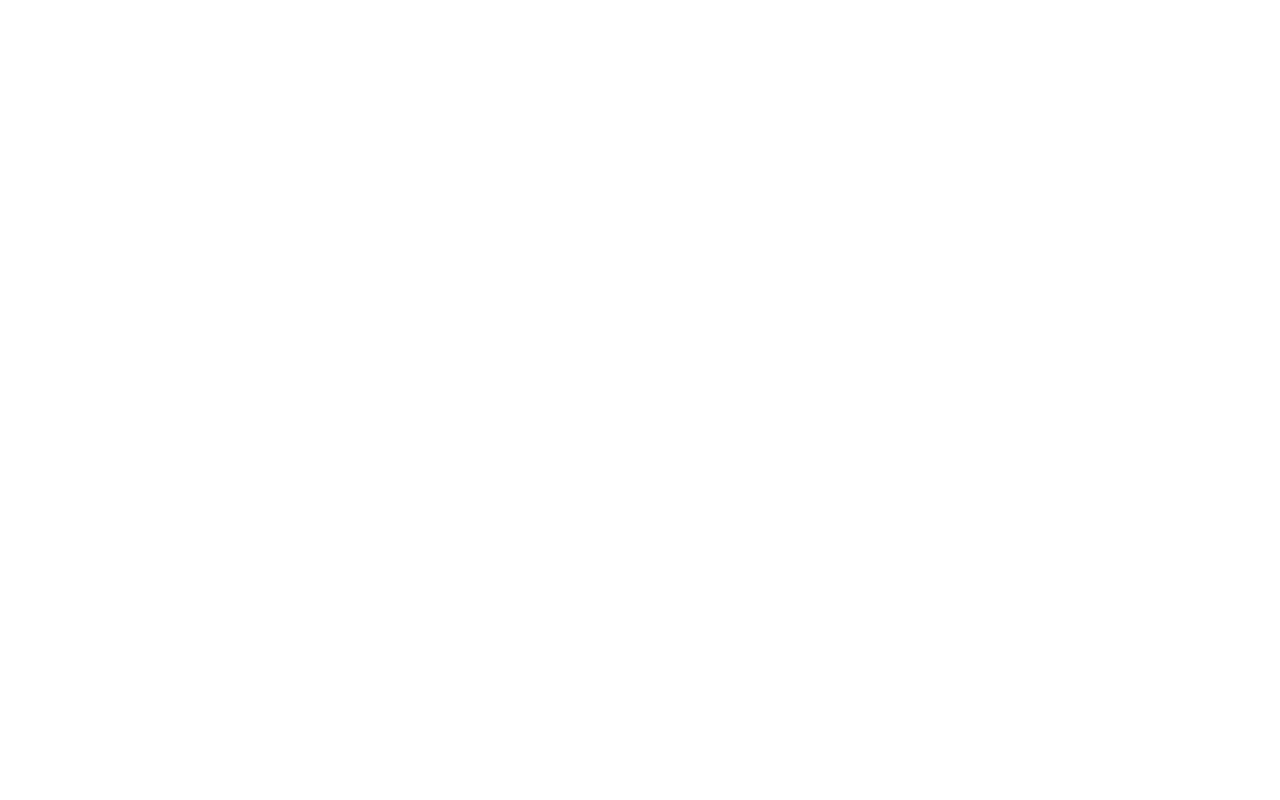
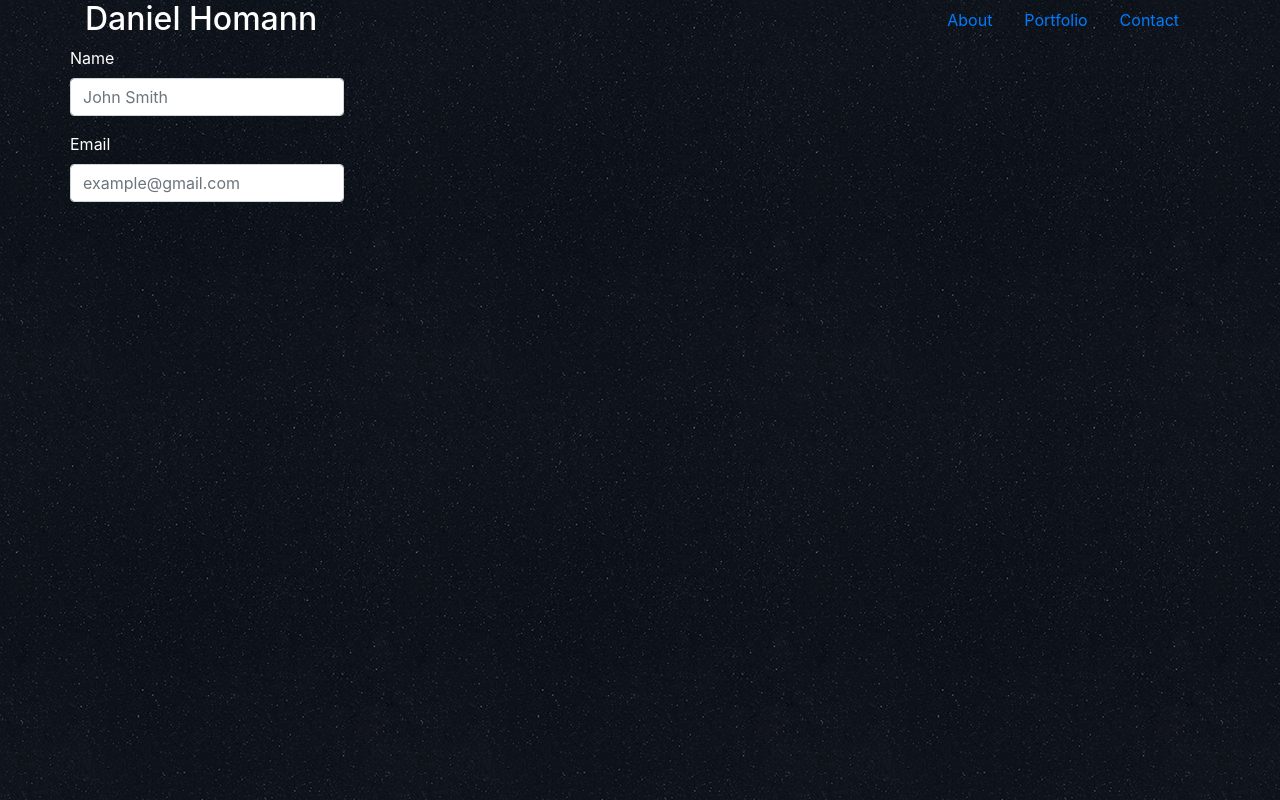
Before and after one commit to danielhomann4/Bootstrap-Portfolio, a plain HTML site: page contact.html in a window 1280 px wide. Drawn offline with nearby package versions, Linux system fonts and the light colour scheme.

Commit message:
made background

```diff
--- a/contact.html
+++ b/contact.html
@@ -5,9 +5,42 @@
     <meta name="viewport" content="width=device-width, initial-scale=1.0">
     <meta http-equiv="X-UA-Compatible" content="ie=edge">
     <link rel="stylesheet" href="https://stackpath.bootstrapcdn.com/bootstrap/4.1.3/css/bootstrap.min.css" integrity="sha384-MCw98/SFnGE8fJT3GXwEOngsV7Zt27NXFoaoApmYm81iuXoPkFOJwJ8ERdknLPMO" crossorigin="anonymous">
+    <link rel="stylesheet" href="./style.css">
     <title>Contact</title>
 </head>
 <body>
+    <div class="container">
+            <div class="row">
+                    <div class="col-md-3">
+                        <h2>Daniel Homann</h2>
+                    </div>
+                    <div class="col-md-9">
+                    <ul class="nav justify-content-end">
+                        <li class="nav-item">
+                          <a class="nav-link active" href="index.html">About</a>
+                        </li>
+                        <li class="nav-item">
+                          <a class="nav-link" href="portfolio.html">Portfolio</a>
+                        </li>
+                        <li class="nav-item">
+                          <a class="nav-link" href="contact.html">Contact</a>
+                        </li>
+                      </ul>
+                    </div>
+                </div>
+        <div class="row">
+                <form>
+                        <div class="form-group">
+                          <label class="contacts" for="formGroupExampleInput">Name</label>
+                          <input type="text" class="form-control" id="formGroupExampleInput" placeholder="John Smith">
+                        </div>
+                        <div class="form-group">
+                          <label class="contacts" for="formGroupExampleInput2">Email</label>
+                          <input type="text" class="form-control" id="formGroupExampleInput2" placeholder="example@gmail.com">
+                        </div>
+                      </form>
+        </div>
+    </div>
 
 </body>
 </html>
--- /dev/null
+++ b/style.css
@@ -0,0 +1,19 @@
+body{
+    background-image: url(./images/ep_naturalblack.png)
+}
+
+h2{
+    color: #ffffff;
+}
+
+h4{
+    color: #ffffff;
+}
+
+p{
+    color: #ffffff;
+}
+
+.contacts{
+    color: #ffffff;
+}
```
Also changed, not shown: index.html (+13 -4 lines), portfolio.html (+22 -1 lines), images/ep_naturalblack.png (added).
